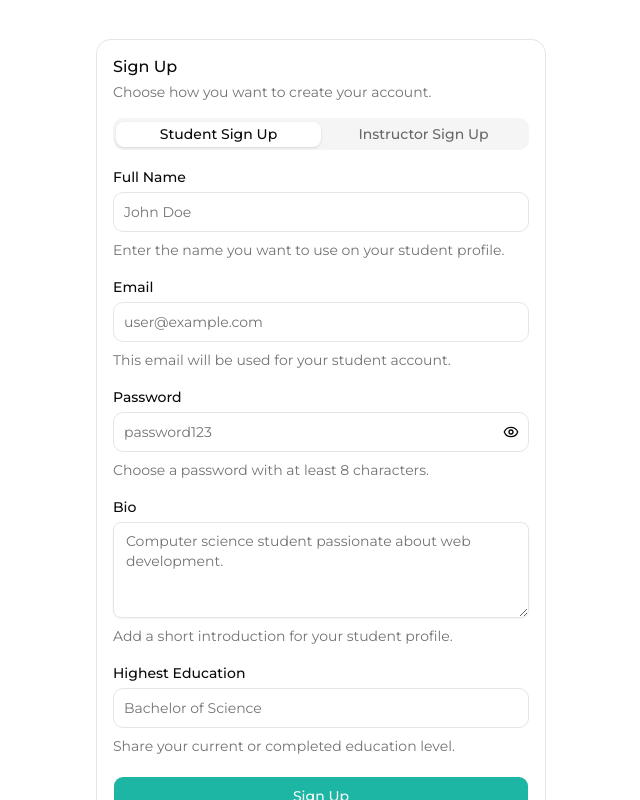
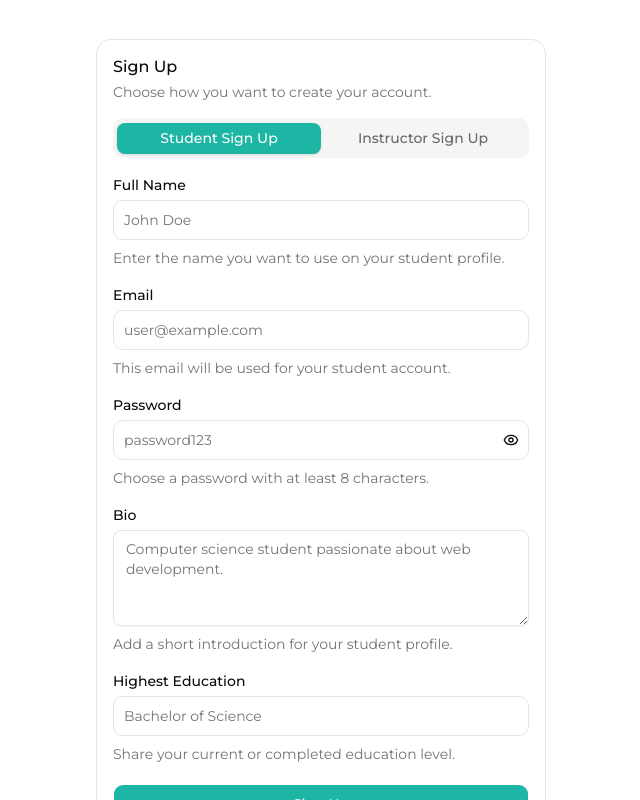
Before and after one commit to Muh-Uzair/fe-z-academy-5.0, a Next.js app: page /signup in a window 1280 px wide. Shown: the top 800 px of the page, without its empty margins (319-959 px from the left). Built offline with nearby package versions, Linux system fonts and the light colour scheme.

Commit message:
some updates

```diff
--- a/src/app/(root)/layout.tsx
+++ b/src/app/(root)/layout.tsx
@@ -27,7 +27,7 @@
       lang="en"
       className={`${montserrat.variable} ${geistMono.variable} h-full antialiased`}
     >
-      <body className="min-h-full flex flex-col">{children}</body>
+      <body suppressHydrationWarning className="min-h-full flex flex-col">{children}</body>
     </html>
   );
 }
--- a/src/components/AppLayoutShell.tsx
+++ b/src/components/AppLayoutShell.tsx
@@ -3,6 +3,7 @@
 import Link from "next/link";
 import { usePathname } from "next/navigation";
 import {
+  Bell,
   BookOpen,
   CircleDollarSign,
   FolderKanban,
@@ -17,7 +18,12 @@
   Users,
 } from "lucide-react";
 
-import { Avatar, AvatarBadge, AvatarFallback } from "@/components/ui/avatar";
+import {
+  Avatar,
+  AvatarBadge,
+  AvatarFallback,
+  AvatarImage,
+} from "@/components/ui/avatar";
 import {
   Sidebar,
   SidebarContent,
@@ -66,7 +72,7 @@
     },
     {
       title: "Courses",
-      href: "/admin/courses",
+      href: "/admin/courses/all-courses",
       icon: BookOpen,
       items: [
         { title: "All Courses", href: "/admin/courses/all-courses" },
@@ -79,7 +85,7 @@
     },
     {
       title: "Instructors",
-      href: "/admin/instructors",
+      href: "/admin/instructors/all-instructors",
       icon: UserCheck,
       items: [
         {
@@ -126,7 +132,7 @@
     },
     {
       title: "My Courses",
-      href: "/instructor/my-courses",
+      href: "/instructor/my-courses/all-my-courses",
       icon: FolderKanban,
       items: [
         {
@@ -177,7 +183,7 @@
     },
     {
       title: "My Learning",
-      href: "/student/my-learning",
+      href: "/student/my-learning/enrolled-courses",
       icon: GraduationCap,
       items: [
         {
@@ -351,14 +357,31 @@
         </Sidebar>
 
         <SidebarInset className="min-h-screen bg-stone-100/70 w-full min-w-0 overflow-x-hidden">
-          <header className="sticky top-0 z-20 border-b  bg-white backdrop-blur">
+          <header className="sticky top-0 z-20 border-b bg-white backdrop-blur">
             <div className="flex h-16 items-center justify-between gap-4 px-4 sm:px-6">
               <SidebarTrigger className="rounded-xl border border-primary bg-white hover:bg-slate-100 text-primary" />
 
-              <div>
-                <div className="h-12.5 w-12.5 bg-stone-200 rounded-full">
-                  <AvatarBadge />
+              <div className="flex items-center gap-3">
+                {/* Notification Bell */}
+                <div
+                  className="relative flex h-9 w-9 items-center justify-center rounded-xl bg-white text-muted-foreground transition-colors hover:bg-slate-100 hover:text-foreground"
+                  aria-label="Notifications"
+                >
+                  <Bell className="h-4.5 w-4.5" />
+                  {/* Unread badge */}
+                  <span className="absolute top-1.5 right-1.5 h-2 w-2 rounded-full bg-primary ring-2 ring-white" />
                 </div>
+
+                {/* Avatar */}
+                <Avatar className="h-9 w-9 ring-2 ring-primary/20 transition-shadow hover:ring-primary/50">
+                  <AvatarImage
+                    src="https://i.pravatar.cc/150?img=47"
+                    alt="User avatar"
+                  />
+                  <AvatarFallback className="bg-primary text-white text-xs font-semibold">
+                    {meta.shortLabel}
+                  </AvatarFallback>
+                </Avatar>
               </div>
             </div>
           </header>
--- a/src/components/ui/tabs.tsx
+++ b/src/components/ui/tabs.tsx
@@ -1,10 +1,10 @@
-"use client"
+"use client";
 
-import * as React from "react"
-import { cva, type VariantProps } from "class-variance-authority"
-import { Tabs as TabsPrimitive } from "radix-ui"
+import * as React from "react";
+import { cva, type VariantProps } from "class-variance-authority";
+import { Tabs as TabsPrimitive } from "radix-ui";
 
-import { cn } from "@/lib/utils"
+import { cn } from "@/lib/utils";
 
 function Tabs({
   className,
@@ -17,15 +17,15 @@
       data-orientation={orientation}
       className={cn(
         "group/tabs flex gap-2 data-horizontal:flex-col",
-        className
+        className,
       )}
       {...props}
     />
-  )
+  );
 }
 
 const tabsListVariants = cva(
-  "group/tabs-list inline-flex w-fit items-center justify-center rounded-lg p-[3px] text-muted-foreground group-data-horizontal/tabs:h-8 group-data-vertical/tabs:h-fit group-data-vertical/tabs:flex-col data-[variant=line]:rounded-none",
+  "group/tabs-list inline-flex w-fit items-center justify-center rounded-lg p-1 text-muted-foreground group-data-horizontal/tabs:h-10 group-data-vertical/tabs:h-fit group-data-vertical/tabs:flex-col data-[variant=line]:rounded-none",
   {
     variants: {
       variant: {
@@ -36,8 +36,8 @@
     defaultVariants: {
       variant: "default",
     },
-  }
-)
+  },
+);
 
 function TabsList({
   className,
@@ -52,7 +52,7 @@
       className={cn(tabsListVariants({ variant }), className)}
       {...props}
     />
-  )
+  );
 }
 
 function TabsTrigger({
@@ -63,15 +63,15 @@
     <TabsPrimitive.Trigger
       data-slot="tabs-trigger"
       className={cn(
-        "relative inline-flex h-[calc(100%-1px)] flex-1 items-center justify-center gap-1.5 rounded-md border border-transparent px-1.5 py-0.5 text-sm font-medium whitespace-nowrap text-foreground/60 transition-all group-data-vertical/tabs:w-full group-data-vertical/tabs:justify-start hover:text-foreground focus-visible:border-ring focus-visible:ring-[3px] focus-visible:ring-ring/50 focus-visible:outline-1 focus-visible:outline-ring disabled:pointer-events-none disabled:opacity-50 has-data-[icon=inline-end]:pr-1 has-data-[icon=inline-start]:pl-1 dark:text-muted-foreground dark:hover:text-foreground group-data-[variant=default]/tabs-list:data-active:shadow-sm group-data-[variant=line]/tabs-list:data-active:shadow-none [&_svg]:pointer-events-none [&_svg]:shrink-0 [&_svg:not([class*='size-'])]:size-4",
+        "relative inline-flex h-[calc(100%-1px)] flex-1 items-center justify-center gap-1.5 rounded-md border border-transparent px-1.5 py-0.5 text-sm font-medium whitespace-nowrap text-foreground/60 transition-all group-data-vertical/tabs:w-full group-data-vertical/tabs:justify-start hover:text-primary-dark focus-visible:border-ring focus-visible:ring-[3px] focus-visible:ring-ring/50 focus-visible:outline-1 focus-visible:outline-ring disabled:pointer-events-none disabled:opacity-50 has-data-[icon=inline-end]:pr-1 has-data-[icon=inline-start]:pl-1 dark:text-muted-foreground dark:hover:text-foreground group-data-[variant=default]/tabs-list:data-active:shadow-sm group-data-[variant=line]/tabs-list:data-active:shadow-none [&_svg]:pointer-events-none [&_svg]:shrink-0 [&_svg:not([class*='size-'])]:size-4",
         "group-data-[variant=line]/tabs-list:bg-transparent group-data-[variant=line]/tabs-list:data-active:bg-transparent dark:group-data-[variant=line]/tabs-list:data-active:border-transparent dark:group-data-[variant=line]/tabs-list:data-active:bg-transparent",
-        "data-active:bg-background data-active:text-foreground dark:data-active:border-input dark:data-active:bg-input/30 dark:data-active:text-foreground",
+        "data-active:bg-primary data-active:text-white dark:data-active:border-input dark:data-active:bg-input/30 dark:data-active:text-foreground",
         "after:absolute after:bg-foreground after:opacity-0 after:transition-opacity group-data-horizontal/tabs:after:inset-x-0 group-data-horizontal/tabs:after:bottom-[-5px] group-data-horizontal/tabs:after:h-0.5 group-data-vertical/tabs:after:inset-y-0 group-data-vertical/tabs:after:-right-1 group-data-vertical/tabs:after:w-0.5 group-data-[variant=line]/tabs-list:data-active:after:opacity-100",
-        className
+        className,
       )}
       {...props}
     />
-  )
+  );
 }
 
 function TabsContent({
@@ -84,7 +84,7 @@
       className={cn("flex-1 text-sm outline-none", className)}
       {...props}
     />
-  )
+  );
 }
 
-export { Tabs, TabsList, TabsTrigger, TabsContent, tabsListVariants }
+export { Tabs, TabsList, TabsTrigger, TabsContent, tabsListVariants };
```
Also changed, not shown: 1 other file (tests, documents, lock files or other folders).
